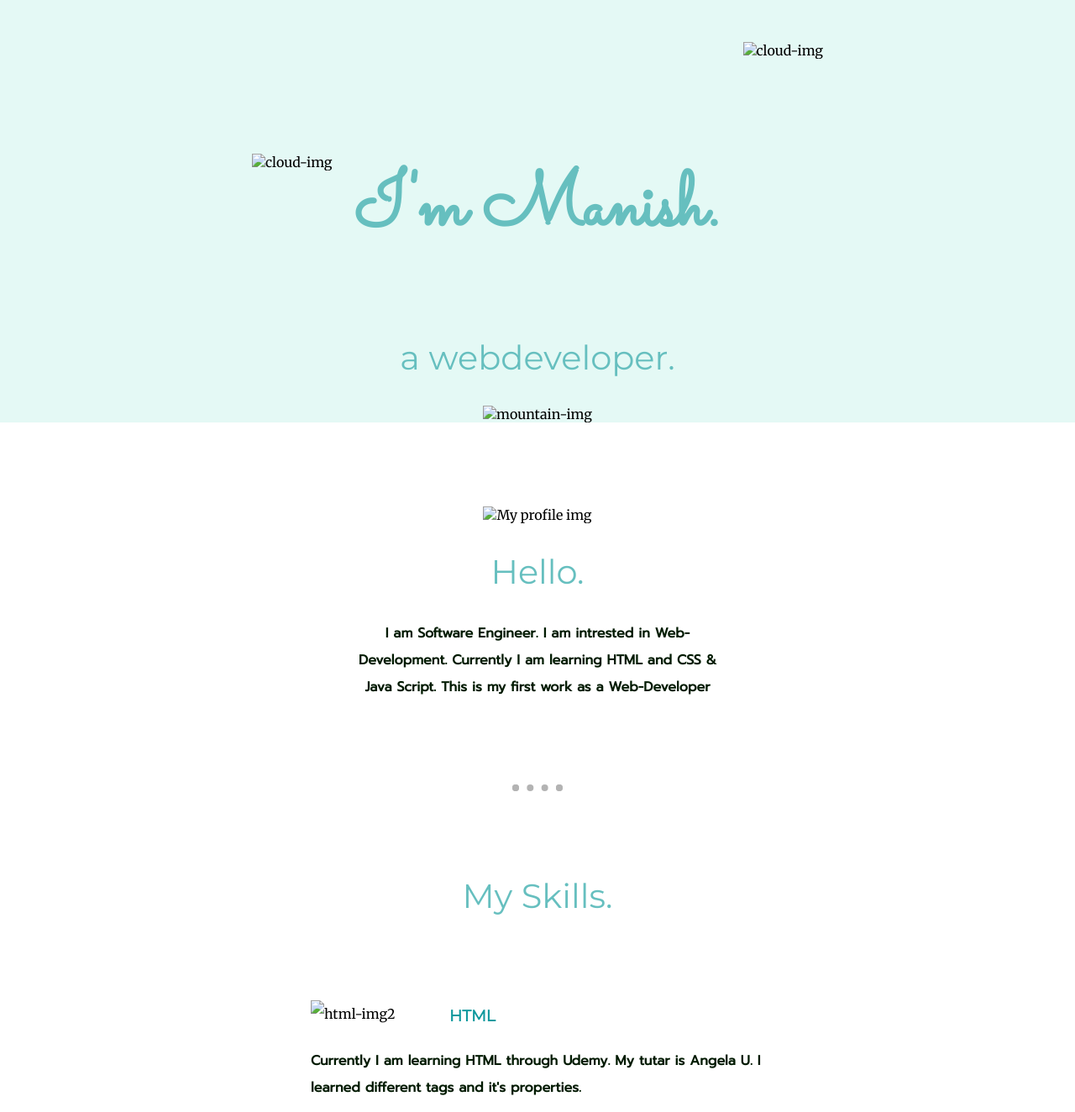
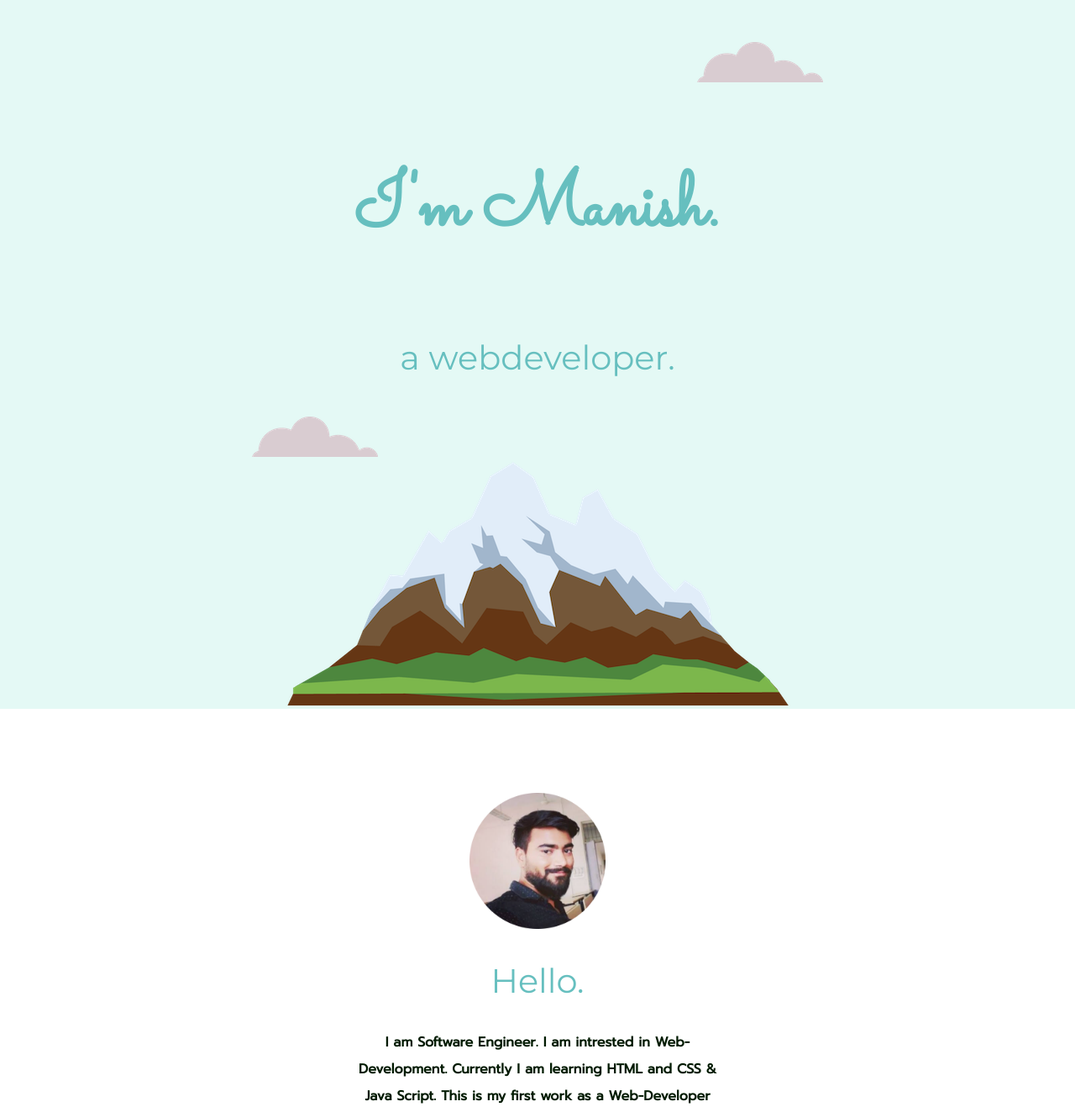
Before and after one commit to 321mks/my-website, a plain HTML site: page index.html in a window 1280 px wide. Shown: the top 1324 px of the page at 84% size. Drawn offline with Linux system fonts and the light colour scheme; files that its build step writes are made by us from their sources.

Commit message:
Update index.html

```diff
--- a/index.html
+++ b/index.html
@@ -4,7 +4,7 @@
     <meta charset="utf-8">
     <title>Manish Singh</title>
 
-    <link rel="stylesheet" href="css/styles.css">
+    <link rel="stylesheet" href="styles.css">
     <link rel="icon" href="favicon.ico">
     <link rel="preconnect" href="https://fonts.googleapis.com">
   <link rel="preconnect" href="https://fonts.gstatic.com" crossorigin>
@@ -12,15 +12,15 @@
   </head>
   <body>
     <div class="top-container">
-      <img class="top-cloud" src="image/cloud.png" alt="cloud-img">
+      <img class="top-cloud" src="cloud.png" alt="cloud-img">
       <h1>I'm Manish.</h1>
       <h2>a webdeveloper.</h2>
-        <img class="bottom-cloud" src="image/cloud.png" alt="cloud-img">
-      <img src="image/mountain.png" alt="mountain-img">
+        <img class="bottom-cloud" src="cloud.png" alt="cloud-img">
+      <img src="mountain.png" alt="mountain-img">
     </div>
     <div class="middle-container">
       <div class="profile">
-        <img class="MyImage" src="image/MyImage.png" alt="My profile img">
+        <img class="MyImage" src="MyImage.png" alt="My profile img">
         <h2>Hello.</h2>
         <p class="my-intro">I am Software Engineer. I am intrested in Web-Development. Currently I am learning HTML and CSS & Java Script. This is my first work as a Web-Developer</p>
       </div>
@@ -28,12 +28,12 @@
       <div class="skills">
         <h2>My Skills.</h2>
         <div class="skill-row">
-          <img class="html-img" src="image\Skill1.jpg" alt="html-img2">
+          <img class="html-img" src="Skill1.jpg" alt="html-img2">
           <h3>HTML</h3>
           <p class="my-skill">Currently I am learning HTML through Udemy. My tutar is Angela U. I learned different tags and it's properties.</p>
         </div>
         <div class="skill-row">
-          <img class="css-img" src="image\Skill2.jpg" alt="css-img">
+          <img class="css-img" src="Skill2.jpg" alt="css-img">
           <h3>CSS</h3>
           <p class="my-skill">CSS - Cascading Style Sheets is very important to design Webpages. I am learning CSS and it seems very intresting to me.</p>
         </div>
```
